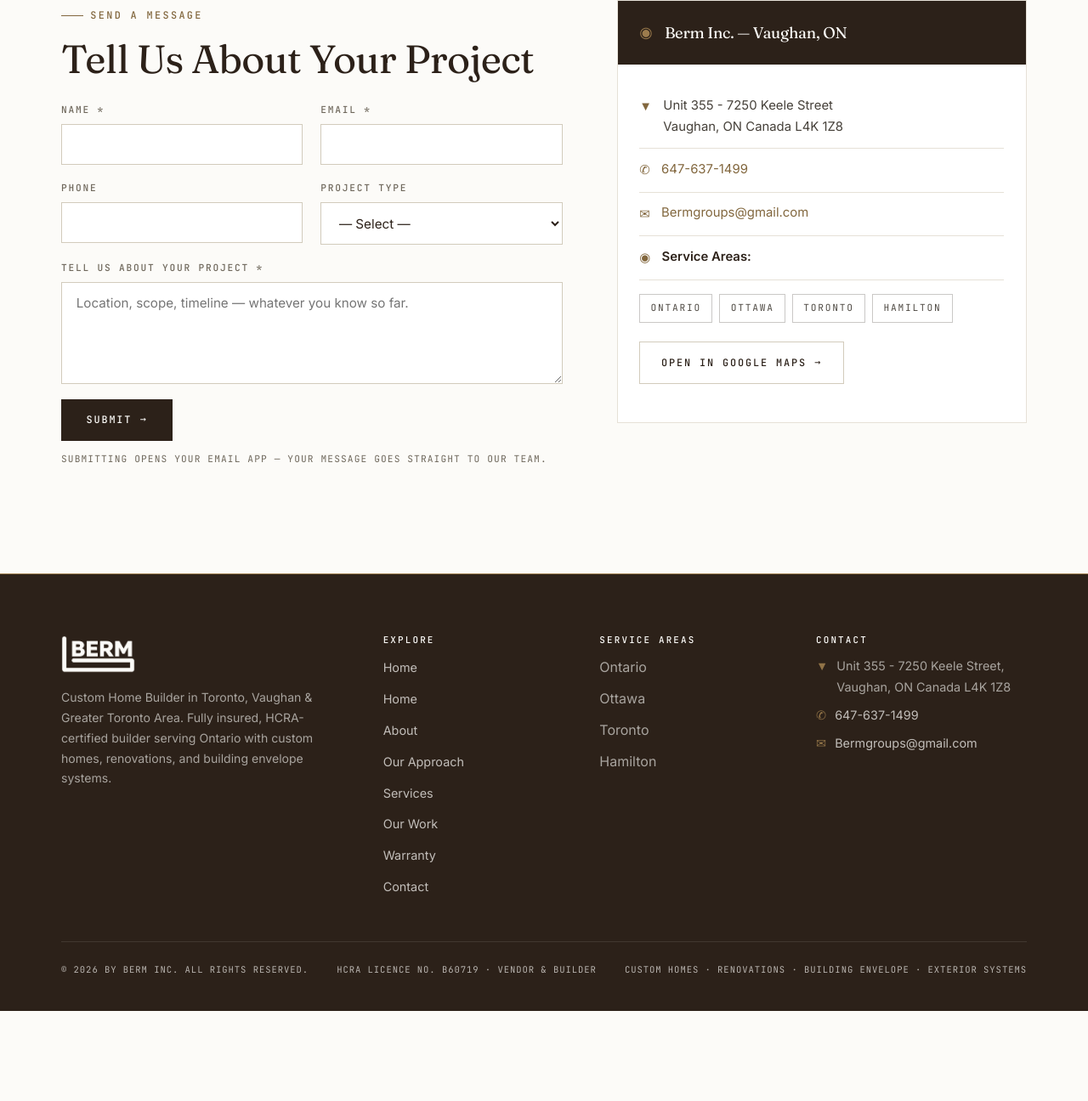
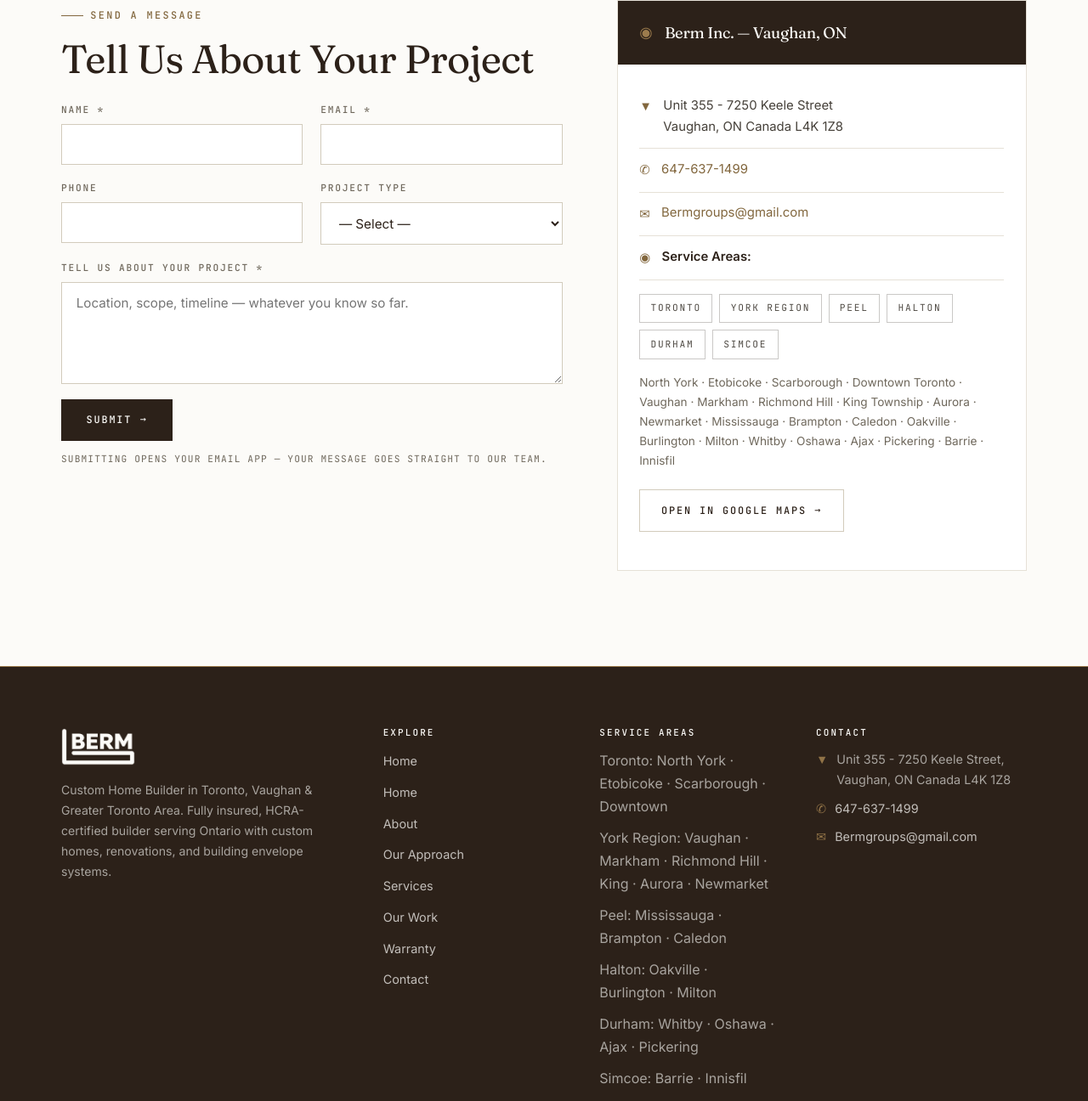
Before and after one commit to Yurei7/berm-inc-site, a website: page site/contact/index.html in a window 1280 px wide. Shown: the part 761-2057 px from the top of the page at 85% size. Before the commit the page ends 1951 px from the top, so only its background shows below. Drawn offline with Linux system fonts and the light colour scheme.

Commit message:
Service areas: full GTA list (6 regions) in footer, contact, home form panel + services sentence

```diff
--- a/site/contact/index.html
+++ b/site/contact/index.html
@@ -133,11 +133,14 @@
                 <span><strong>Service Areas:</strong></span>
               </div>
               <div class="area-tags">
-                <span class="chip">Ontario</span>
-                <span class="chip">Ottawa</span>
                 <span class="chip">Toronto</span>
-                <span class="chip">Hamilton</span>
+                <span class="chip">York Region</span>
+                <span class="chip">Peel</span>
+                <span class="chip">Halton</span>
+                <span class="chip">Durham</span>
+                <span class="chip">Simcoe</span>
               </div>
+              <p style="margin-top:1rem; font-size:.85rem; color:var(--stone-dark)">North York · Etobicoke · Scarborough · Downtown Toronto · Vaughan · Markham · Richmond Hill · King Township · Aurora · Newmarket · Mississauga · Brampton · Caledon · Oakville · Burlington · Milton · Whitby · Oshawa · Ajax · Pickering · Barrie · Innisfil</p>
               <p style="margin-top:1.4rem"><a class="btn btn--ghost" href="https://maps.google.com/?q=7250+Keele+Street+Vaughan+ON" rel="noopener" target="_blank">Open in Google Maps <span class="arr">→</span></a></p>
             </div>
           </div>
@@ -171,10 +174,12 @@
       <div class="footer-col">
         <h4>Service Areas</h4>
         <ul>
-          <li>Ontario</li>
-          <li>Ottawa</li>
-          <li>Toronto</li>
-          <li>Hamilton</li>
+          <li>Toronto: North York · Etobicoke · Scarborough · Downtown</li>
+          <li>York Region: Vaughan · Markham · Richmond Hill · King · Aurora · Newmarket</li>
+          <li>Peel: Mississauga · Brampton · Caledon</li>
+          <li>Halton: Oakville · Burlington · Milton</li>
+          <li>Durham: Whitby · Oshawa · Ajax · Pickering</li>
+          <li>Simcoe: Barrie · Innisfil</li>
         </ul>
       </div>
       <div class="footer-col footer-contact">
```
Also changed, not shown: site-src/pages/contact.html (+6 -3 lines), site-src/pages/home.html (+1 -1 lines), site-src/pages/services.html (+1 -1 lines), site-src/partials.mjs (+8 -1 lines), site/404.html (+6 -4 lines), site/about/index.html (+6 -4 lines), site/approach/index.html (+6 -4 lines), site/blog/how-to-avoid-costly-mistakes-when-hiring-a-contractor/index.html (+6 -4 lines), site/blog/index.html (+6 -4 lines), site/blog/why-black-window-frames-and-large-glass-designs-are-defining-modern-homes/index.html (+6 -4 lines), site/index.html (+7 -5 lines), site/services/index.html (+7 -5 lines), site/warranty/index.html (+6 -4 lines), site/work/index.html (+6 -4 lines).
